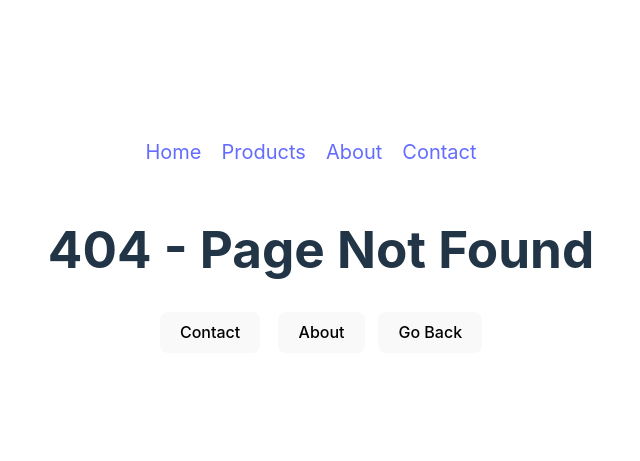
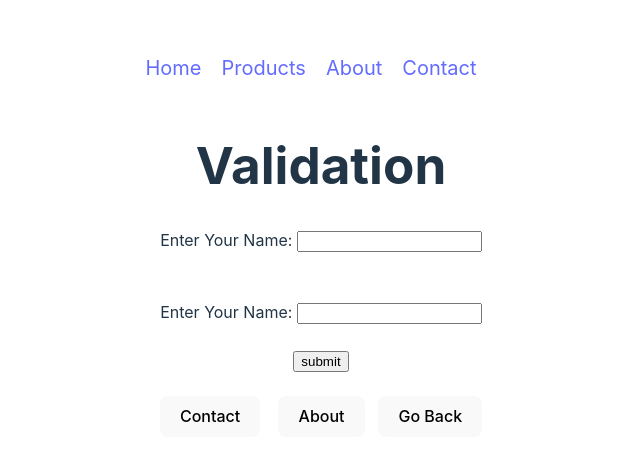
Before and after one commit to Muhammad-Sulman/ReactFirstApp, a React (Vite) app in the folder react-App1.0/: page /validation in a window 1280 px wide. Before the commit this address had no page. Shown: the part 165-626 px from the top of the page, without its empty margins (319-959 px from the left). Built offline with nearby package versions, Linux system fonts and the light colour scheme.

Commit message:
68 | React Form Validation | Form Validation In React | Regular Expression Validation

```diff
--- a/react-App1.0/src/App.jsx
+++ b/react-App1.0/src/App.jsx
@@ -13,6 +13,7 @@ import PageNotFound from './components/PageNotFound';
 // import Admin from './components/Admin';
 import Search from './components/Search';
 import LazyLoading from './components/LazyLoading';
+import Validation from './Validation';
 // import UseRefHook_Comp from './UseRefHook_Comp';
 // import CallBackRef_Comp from './CallBackRef_Comp';
 // import UnControlled_Comp from './UnControlled_Comp';
@@ -161,14 +162,8 @@ const navigateTo = (url) => {
             </Route> */}
 
             <Route path='/search' element={<Search/>} />
-
             <Route path= '/lazyloading' element={<LazyLoading/>} />
-
-
-
-
-
-
+            <Route path= '/validation' element={<Validation/>} />
             <Route path='*' element={<PageNotFound/>} />
           </Routes>
           {/* <button type="button" onClick={() => navigate('/about')} >About</button> &nbsp; &nbsp;
--- /dev/null
+++ b/react-App1.0/src/Validation.jsx
@@ -0,0 +1,68 @@
+import { useState } from "react"
+
+
+function Validation() {
+    const [name, setName] = useState();
+    const [email, setEmail] = useState();
+    const [nameError, setNameError] = useState(false);
+    const [emailError, setEmailError] = useState(false);
+    const emailRegex = /^[a-zA-Z0-9.!#$%&'*+/=?^_`{|}~-]+@[a-zA-Z0-9-]+(?:\.[a-zA-Z0-9-]+)*$/
+    const handleName = (e) => {
+        let name = e.target.value;
+        if (name.length < 3) {
+            setNameError(true);
+        } else {
+            setNameError(false)
+        }
+        setName(name);
+    }
+
+    const handleEmail = (e) => {
+        let email = e.target.value;
+        if (!email.match(emailRegex)) {
+            setEmailError(true);
+        } else {
+            setEmailError(false);
+        }
+        setEmail(email);
+    }
+
+    const handleSubmit = (e) => {
+        e.preventDefault();
+        alert(e.target[0].value + "  " + e.target[1].value);
+        let name = e.target[0].value;
+        if (name.length < 3) {
+            setNameError(true);
+        } else {
+            setNameError(false)
+        }
+
+        let email = e.target[1].value;
+        if (!email.match(emailRegex)) {
+            setEmailError(true);
+        } else {
+            setEmailError(false);
+        }
+    }
+
+    return (
+        <div><h1>Validation</h1>
+
+        <form onSubmit={handleSubmit}>
+            <label htmlFor="">Enter Your Name:  </label>
+            <input type="text" name="name" value={name} onChange={handleName} required />
+            <br />
+            {nameError ? <span style={{color:'red'}}>Lenght of name is less then 3 charactors</span>: ""}
+            <br /><br />
+            <label htmlFor="">Enter Your Name:  </label>
+            <input type="text" name="email" value={email} onChange={handleEmail} required />
+            <br />{emailError ? <span style={{color:'red'}}> Invalid Email </span>: ""}
+            <br />
+            <input type="submit" value="submit" />
+            <br /><br />
+        </form>
+        </div>
+    )
+}
+
+export default Validation
```
